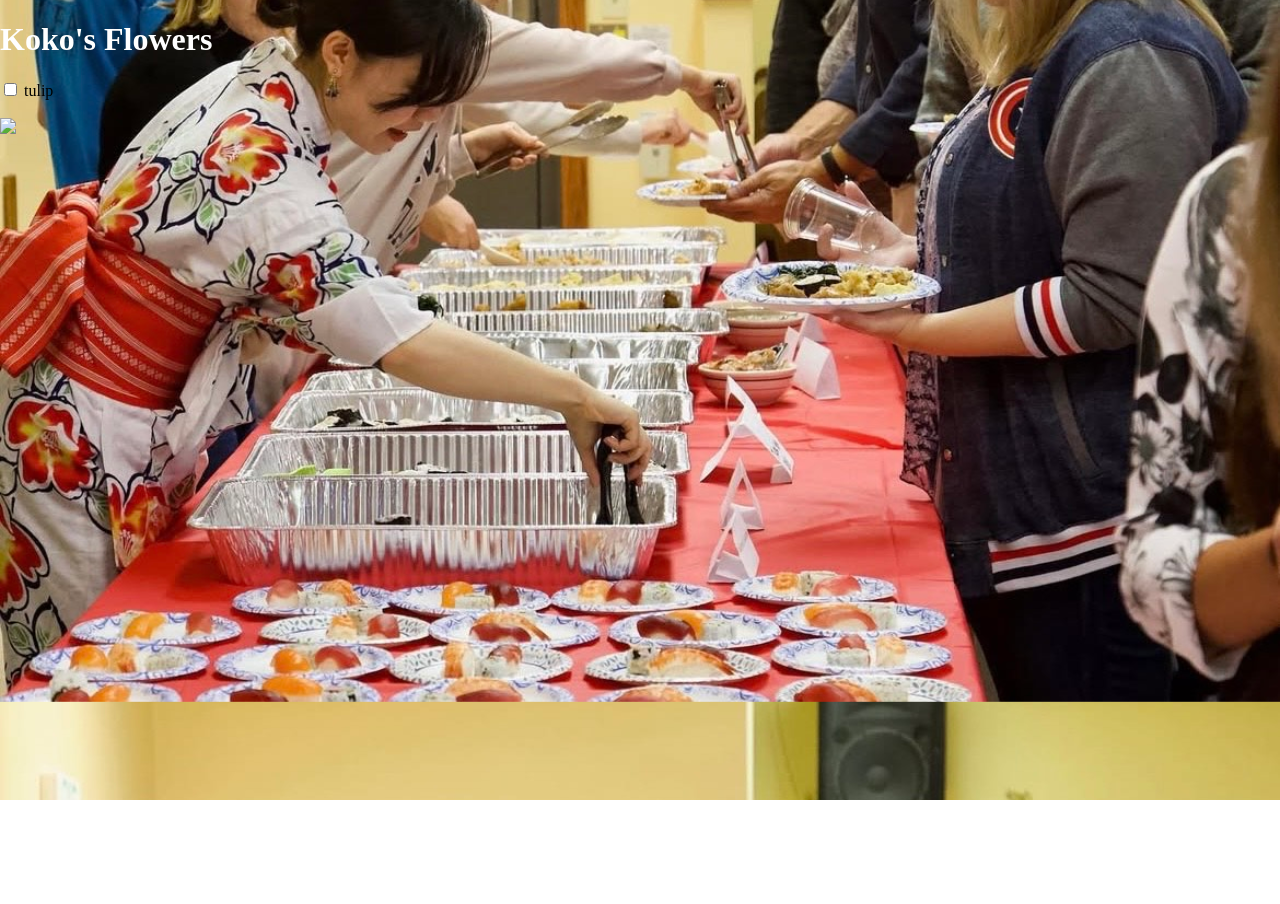
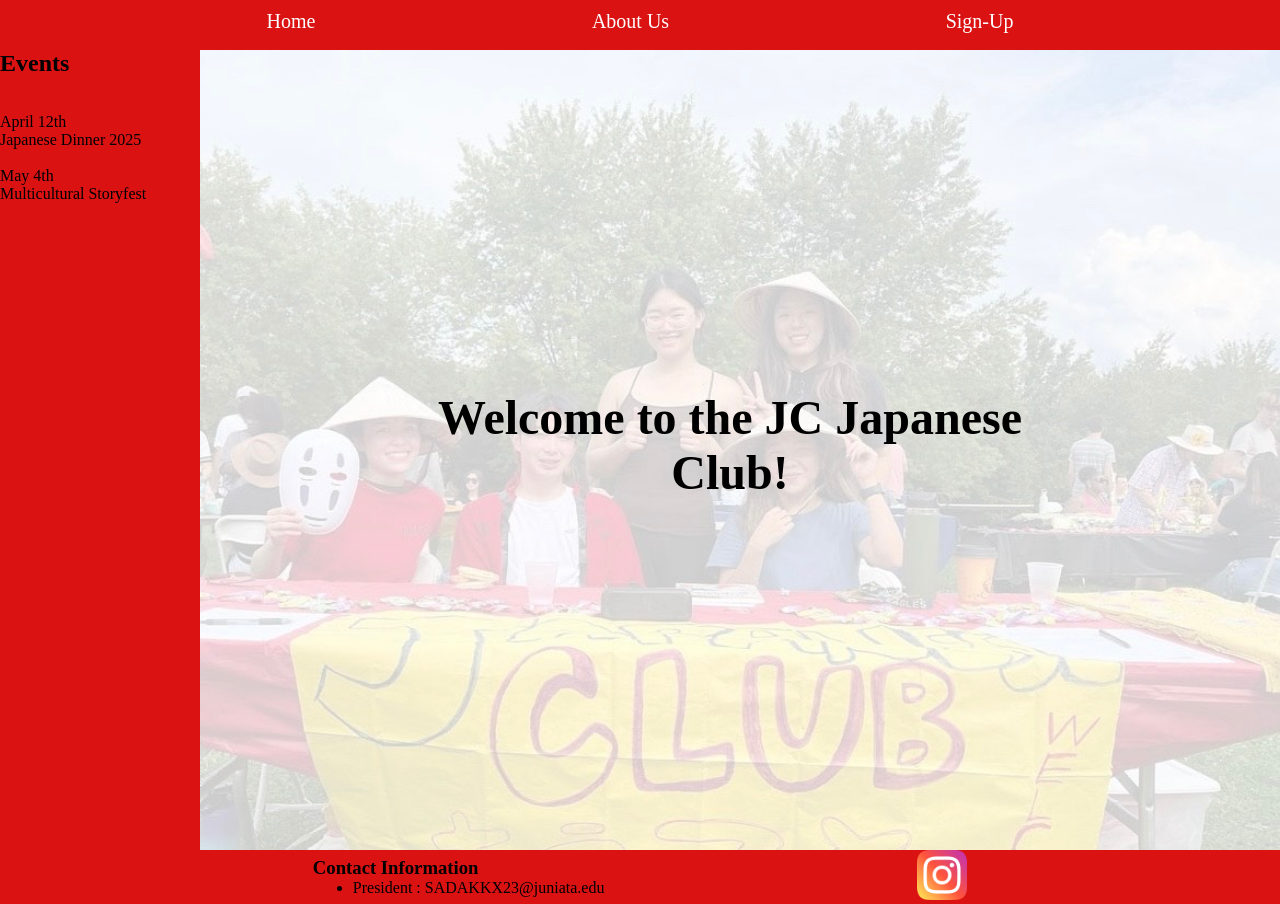
Before and after one commit to kakoiskoko89/kakoiskoko89.github.io, a plain HTML site: page index.html in a window 1280 px wide. Before the commit the page ends 800 px from the top, so only its background shows below. Drawn offline with Linux system fonts and the light colour scheme.

Commit message:
fixing index

```diff
--- a/index.html
+++ b/index.html
@@ -1,19 +1,49 @@
 <!DOCTYPE html>
-<html lang="en">
+<html>
     <head>
-    <meta charset="UTF-8">
+        <meta cahrset="UTF-8">
+        <meta name="author" content="Koko Sadakata">
         <meta name="viewpoint" content="width=device-width, initial-scale=1.0">
-    <title>Koko</title>
-    <link rel="stylesheet" href="css/styles.css">
+        <link rel="stylesheet" href="css/homeStyle.css">
+        <link rel="icon" type="image/x-icon" href="images/favicon_io (1)/favicon.ico">
     </head>
     <body>
-    <h1>Koko's Flowers</h1>
-    <input type="checkbox" id="tulip">
-    <label>tulip</label>
-    <script src="js/script.js"></script>
+        <header>
+            <nav>
+                <div class="nav-links">
+                    <a href="page1.html" class="active">Home</a>
+                    <a href="AboutJCJC.html" class="active">About Us</a>
+                    <a href="Form.html" class="active">Sign-Up</a>
+                </div>
+            </nav>
+        </header>
+        <div id="leftsidebar">
+            <h2>Events</h2>
             <br>
             <br>
-    <img scr=""
-    <script src="js/script.js"></script>
+            <p>April 12th</p>
+            <p>Japanese Dinner 2025</p>
+            <br>
+            <p>May 4th</p>
+            <p>Multicultural Storyfest</p>
+        </div>
+        <div id="main">
+            <div id="hero">
+                <h1>Welcome to the JC Japanese Club!</h1>
+            </div>
+        </div>
+        <footer>
+            <div id="contact">
+                <h3>Contact Information</h3>
+                <ul>
+                    <li>President : SADAKKX23@juniata.edu</li>
+                </ul>
+            </div>
+            <div id="social">
+                <a href="https://www.instagram.com/jc_japanese_club/" target="_blank">
+                    <img src="images/instagram.png" id="insta">
+                </a>
+            </div>
+        </footer>
     </body>
 </html>
```
Also changed, not shown: page1.html (deleted, +0 -49 lines). Lines whose indentation alone changed are shown as unchanged.
